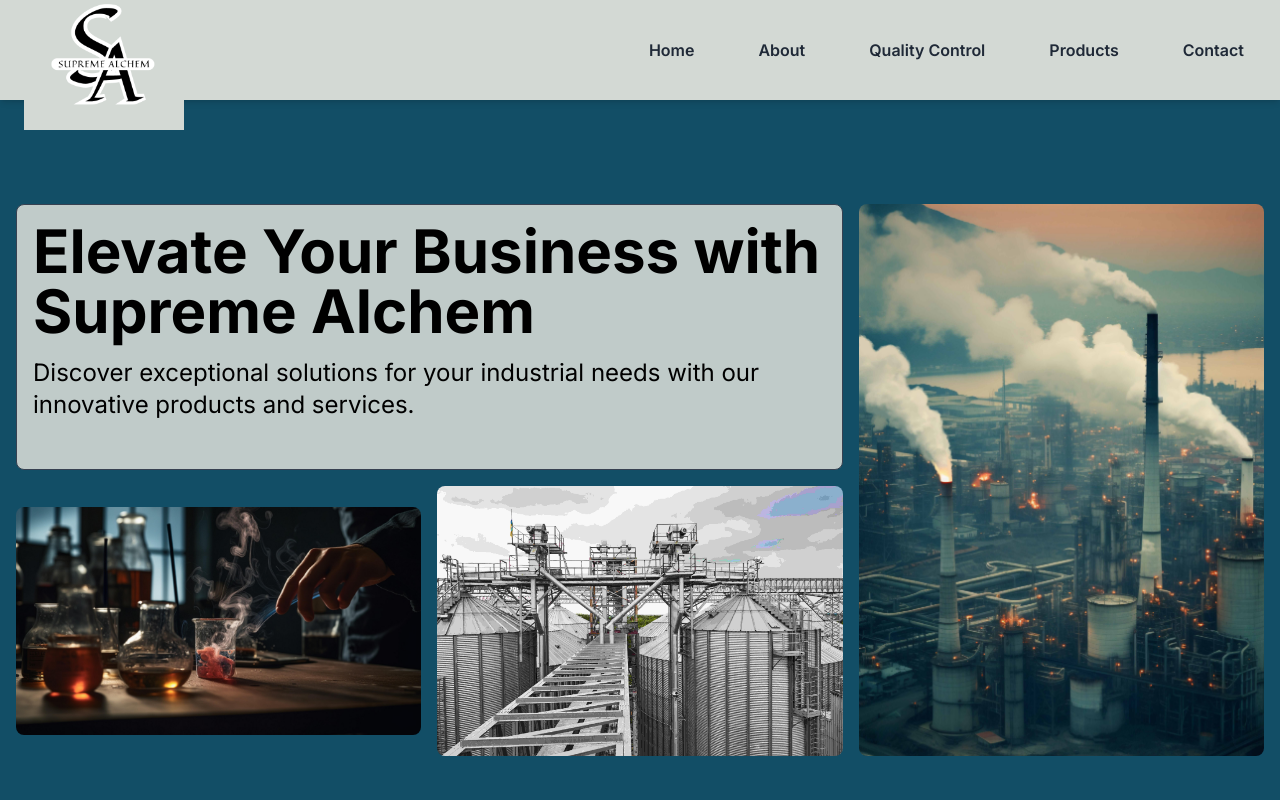
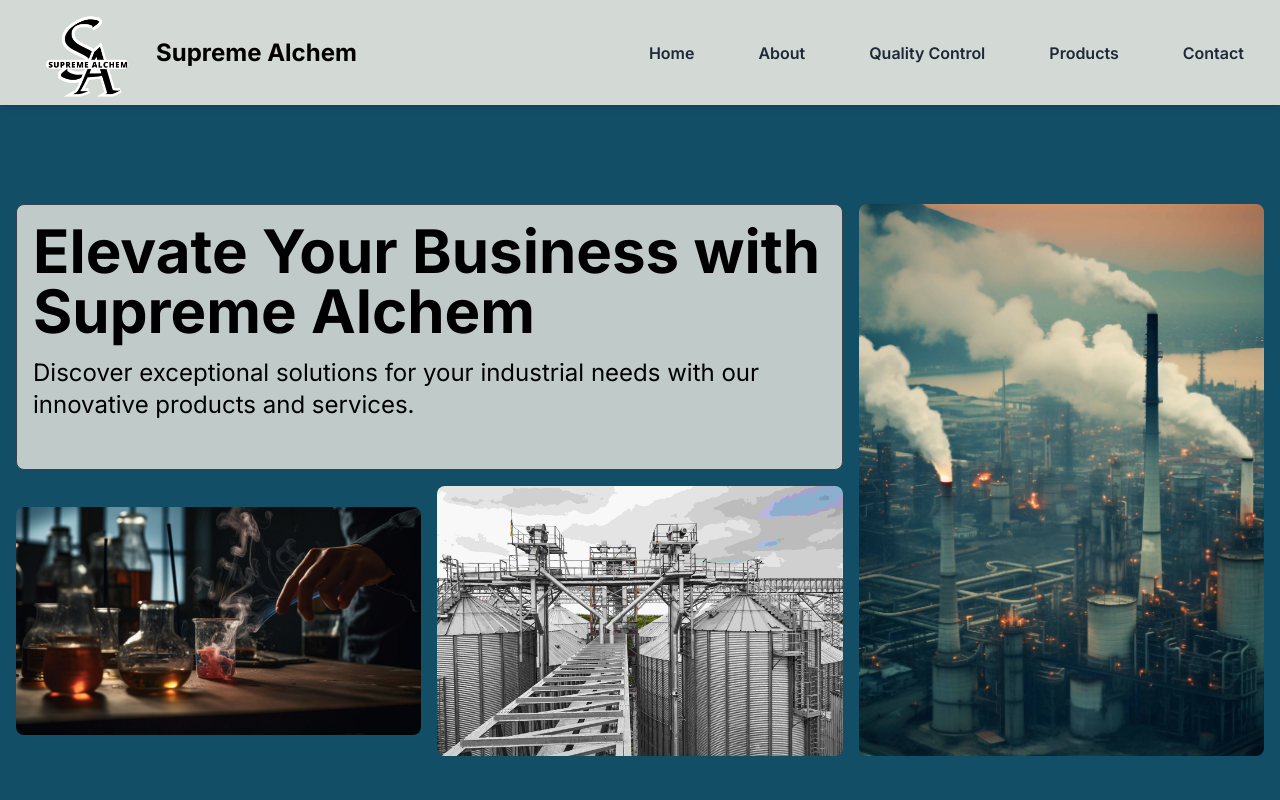
Before and after one commit to AkarshanDas/supremeAlchem, a Next.js app: page / in a window 1280 px wide. Shown: the top 800 px of the page. Built offline with nearby package versions, Linux system fonts and the light colour scheme.

Commit message:
final commit 1

```diff
--- a/app/components/Footer.jsx
+++ b/app/components/Footer.jsx
@@ -5,7 +5,7 @@ const Footer = () => {
     <footer className="bg-[#D3D9D4] text-gray-800 py-8">
       <div className="max-w-6xl mx-auto px-4 grid grid-cols-1 sm:grid-cols-2 lg:grid-cols-4 gap-8">
         <div>
-          <img src="/supreme.png" alt="SUPREME ALCHEM" className="w-25 h-auto mt-[-46px] pr-4 " /> {/* Adjusted margin-top to move the logo upwards */}
+          <img src="/logo.png" alt="SUPREME ALCHEM" className="w-25 h-auto mt-[-46px] mr-5  pr-4 " /> {/* Adjusted margin-top to move the logo upwards */}
           <div className="flex space-x-4 mt-4">
             <a href="#" className="text-blue-600"><i className="fab fa-facebook-f"></i></a>
             <a href="#" className="text-black"><i className="fab fa-twitter"></i></a>
@@ -48,7 +48,7 @@ const Footer = () => {
         </div>
       </div>
       <div className="relative mt-8 flex justify-end items-end">
-        <a href="#top" className="p-2 bg-gray-200 rounded-full shadow-lg mb-5">
+        <a href="#top" className="p-2 bg-gray-200 rounded-full shadow-lg mb-5 mr-3">
           <img src="/arrow.png" alt="Go to top" className="w-6 h-6" />
         </a>
       </div>
--- a/app/components/Navbar.jsx
+++ b/app/components/Navbar.jsx
@@ -13,15 +13,16 @@ const Navbar = () => {
     <>
       <nav
         className="bg-[#D3D9D4] shadow-md fixed top-0 left-0 w-full z-50 flex justify-between items-center"
-        style={{ height: "100px" }}
+        style={{ height: "105px" }} // Increased the height of the navbar
       >
         <div className="container mx-auto px-6 py-3 flex justify-between items-center w-full">
           <div className="flex items-center justify-center md:justify-start w-full md:w-auto">
             <img
-              src="/A.png"
+              src="/logo.png"
               alt="Logo"
-              className="h-32 md:h-40 w-auto mx-auto md:mx-0"
+              className="h-40 md:h-32 w-auto mx-0 md:mx-0" // Adjusted the height to be larger
             />
+            <span className="ml-1 mr-3 text-2xl font-bold text-black-100">Supreme Alchem</span>
           </div>
           <div className="block md:hidden">
             <button
@@ -35,7 +36,7 @@ const Navbar = () => {
           <div className="hidden md:flex flex-row items-center space-x-10 justify-end w-auto">
             <a
               href="/"
-              className="text-gray-800 font-semibold transform transition duration-300 hover:text-white hover:bg-[#124E66]  hover:scale-110 px-3 py-2 rounded-2xl"
+              className="text-gray-800 font-semibold transform transition duration-300 hover:text-white hover:bg-[#124E66] hover:scale-110 px-3 py-2 rounded-2xl"
             >
               Home
             </a>
@@ -47,7 +48,7 @@ const Navbar = () => {
             </a>
             <a
               href="/quality"
-              className="text-gray-800 font-semibold transform transition duration-300 hover:text-white hover:bg-[#124E66]  hover:scale-110 px-3 py-2 rounded-2xl"
+              className="text-gray-800 font-semibold transform transition duration-300 hover:text-white hover:bg-[#124E66] hover:scale-110 px-3 py-2 rounded-2xl"
             >
               Quality Control
             </a>
@@ -59,7 +60,7 @@ const Navbar = () => {
             </a>
             <a
               href="/contact"
-              className="text-gray-800 font-semibold transform transition duration-300 hover:text-white hover:bg-[#124E66]  hover:scale-110 px-3 py-2 rounded-2xl"
+              className="text-gray-800 font-semibold transform transition duration-300 hover:text-white hover:bg-[#124E66] hover:scale-110 px-3 py-2 rounded-2xl"
             >
               Contact
             </a>
@@ -67,38 +68,38 @@ const Navbar = () => {
         </div>
       </nav>
       <div
-        className={`bg-white shadow-lg rounded-lg fixed top-[100px] left-0 w-full z-40 transition-all duration-300 overflow-hidden ${
+        className={`bg-white shadow-lg rounded-lg fixed top-[120px] left-0 w-full z-40 transition-all duration-300 overflow-hidden ${
           isOpen ? "max-h-96 opacity-100" : "max-h-0 opacity-0"
         }`}
       >
         <div className="container mx-auto px-6 py-4 flex flex-col space-y-4">
           <a
             href="/"
-            className="text-gray-800 font-semibold transform transition duration-300 hover:text-white hover:bg-gray-800  hover:scale-105 px-3 py-2 rounded-md"
+            className="text-gray-800 font-semibold transform transition duration-300 hover:text-white hover:bg-gray-800 hover:scale-105 px-3 py-2 rounded-md"
           >
             Home
           </a>
           <a
             href="/about"
-            className="text-gray-800 font-semibold transform transition duration-300 hover:text-white hover:bg-gray-800  hover:scale-105 px-3 py-2 rounded-md"
+            className="text-gray-800 font-semibold transform transition duration-300 hover:text-white hover:bg-gray-800 hover:scale-105 px-3 py-2 rounded-md"
           >
             About
           </a>
           <a
             href="/quality"
-            className="text-gray-800 font-semibold transform transition duration-300 hover:text-white hover:bg-gray-800  hover:scale-105 px-3 py-2 rounded-md"
+            className="text-gray-800 font-semibold transform transition duration-300 hover:text-white hover:bg-gray-800 hover:scale-105 px-3 py-2 rounded-md"
           >
             Quality Control
           </a>
           <a
             href="/products"
-            className="text-gray-800 font-semibold transform transition duration-300 hover:text-white hover:bg-gray-800  hover:scale-105 px-3 py-2 rounded-md"
+            className="text-gray-800 font-semibold transform transition duration-300 hover:text-white hover:bg-gray-800 hover:scale-105 px-3 py-2 rounded-md"
           >
             Products
           </a>
           <a
             href="/contact"
-            className="text-gray-800 font-semibold transform transition duration-300 hover:text-white hover:bg-gray-800  hover:scale-105 px-3 py-2 rounded-md"
+            className="text-gray-800 font-semibold transform transition duration-300 hover:text-white hover:bg-gray-800 hover:scale-105 px-3 py-2 rounded-md"
           >
             Contact
           </a>
--- a/app/components/Products.jsx
+++ b/app/components/Products.jsx
@@ -82,7 +82,7 @@ const Products = () => {
             <div className="absolute inset-0 flex items-center justify-center">
               <h2 className="text-xl font-semibold text-center">Consultancy Services</h2>
             </div>
-            <div className="absolute inset-0 bg-[#ebe8d4] flex items-center justify-center opacity-0 hover:opacity-100 transition-opacity duration-500">
+            <div className="absolute inset-0 bg-[#D3D9D4] flex items-center justify-center opacity-0 hover:opacity-100 transition-opacity duration-500">
               <a href="products" className="text-black font-semibold text-lg">See more</a>
             </div>
           </div>
--- a/app/contact/page.js
+++ b/app/contact/page.js
@@ -48,9 +48,7 @@ const Contact = () => {
             ></iframe>
           </div>
         </div>
-        <div className="fixed bottom-10 right-10 bg-[#ef2d5e] text-white p-3 rounded-full shadow-lg cursor-pointer">
-          <i className="fas fa-arrow-up"></i>
-        </div>
+
       </div>
       <Footer />
     </>
```
Also changed, not shown: public/A.png (deleted), public/logo.png (added).
